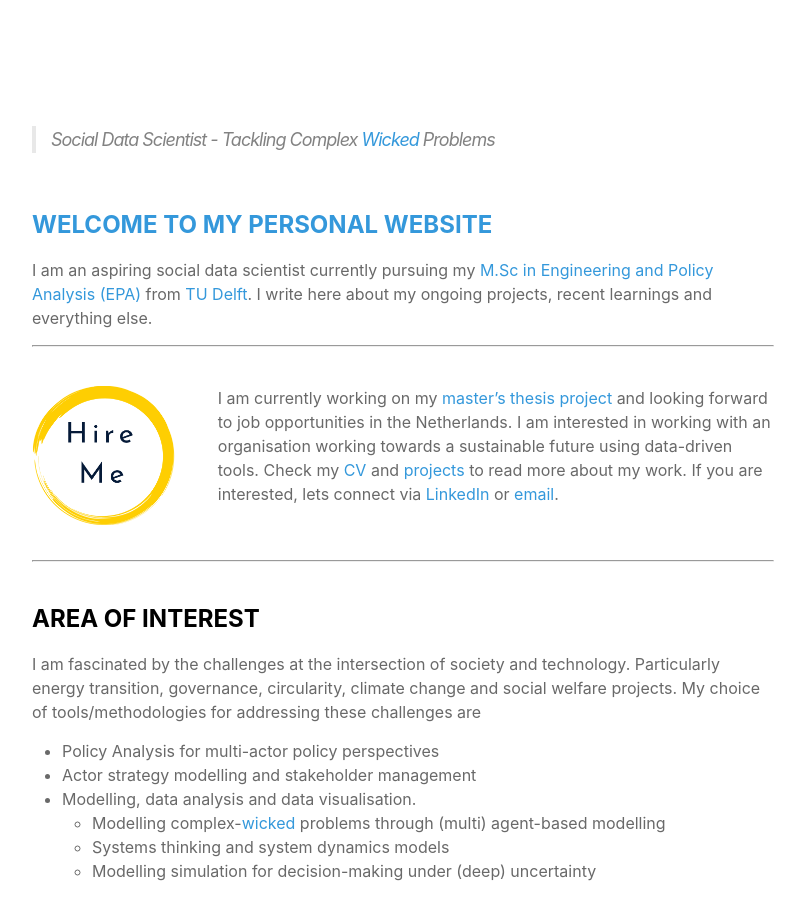
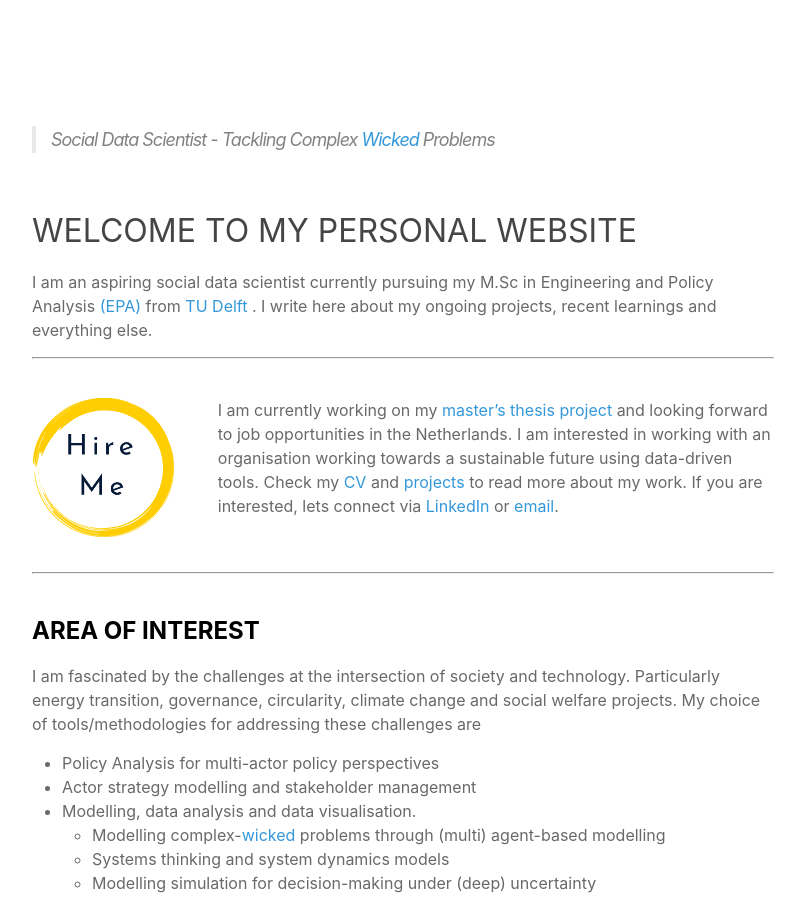
Before and after one commit to SoniAnmol/SoniAnmol.github.io, a Jekyll site: the page built from index.markdown, in a window 1280 px wide and 900 px high, scrolled down 436 px. Shown: the whole window, without its empty margins (238-1043 px from the left). Built offline with Jekyll 4.4.1, drawn with Linux system fonts in a browser that asks for light colours.

Commit message:
header adjusted

```diff
--- a/_includes/head.html
+++ b/_includes/head.html
@@ -1,3 +1,4 @@
+{% seo %}
 <head>
   <meta charset="utf-8">
   <meta http-equiv="X-UA-Compatible" content="IE=edge">
--- a/_includes/header.html
+++ b/_includes/header.html
@@ -5,7 +5,6 @@
     {%- assign page_paths = site.header_pages | default: default_paths -%}
 
     <a class="site-title" rel="author" href="{{ "/" | relative_url }}">{{ site.title | escape }}</a>
-
 
     {%- if page_paths -%}
       <nav class="site-nav">
--- a/_layouts/default.html
+++ b/_layouts/default.html
@@ -1,19 +1,7 @@
 <!DOCTYPE html>
 <html lang="{{ page.lang | default: site.lang | default: "en" }}">
+  {%- include head.html -%}
 
-  {%- include head.html -%}
-  {% seo %}
-<head>
-  <!-- Global site tag (gtag.js) - Google Analytics -->
-  <script async src="https://www.googletagmanager.com/gtag/js?id=G-RFN9TJ9V4C"></script>
-  <script>
-    window.dataLayer = window.dataLayer || [];
-    function gtag(){dataLayer.push(arguments);}
-    gtag('js', new Date());
-
-    gtag('config', 'G-RFN9TJ9V4C');
-  </script>
-</head>
   <body>
 
     {%- include header.html -%}
--- a/index.markdown
+++ b/index.markdown
@@ -1,6 +1,5 @@
 ---
 layout: home
-title: ""
 permalink:
 ---
 <img style="width:100%" id="image" src="gallery/banner_top-2.png">
@@ -11,12 +10,14 @@ permalink:
 
 <br>
 
-## <span style="color:#3498DB">**WELCOME TO MY PERSONAL WEBSITE**</span>
+<h1>WELCOME TO MY PERSONAL WEBSITE</h1>
 
-I am an aspiring social data scientist currently pursuing
-my [M.Sc in Engineering and Policy Analysis (EPA)](https://www.tudelft.nl/onderwijs/opleidingen/masters/epa/msc-engineering-and-policy-analysis)
-from [TU Delft](https://www.tudelft.nl/en/). I write here about my ongoing projects, recent learnings and everything
-else.
+<p>I am an aspiring social data scientist currently pursuing
+my M.Sc in Engineering and Policy Analysis <a href="https://www.tudelft.nl/onderwijs/opleidingen/masters/epa/msc-engineering-and-policy-analysis/"> (EPA) </a>
+from <a href="https://www.tudelft.nl/en/"> TU Delft </a> . I write here about my ongoing projects, recent learnings and everything
+else.</p>
+
+
 
 <hr style="width:100%;text-align:left;margin-left:0">
 
```
Also changed, not shown: other parts of _includes/head.html (+9 -0 lines).
